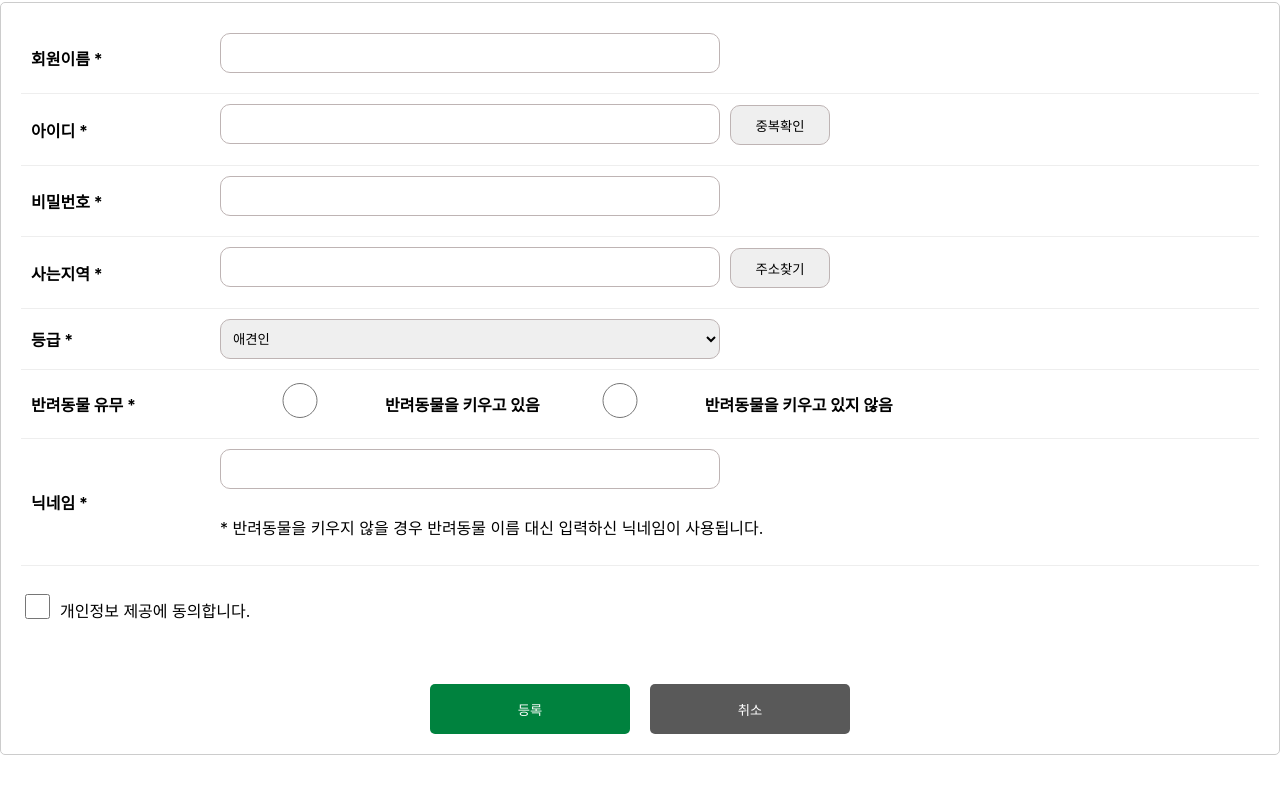
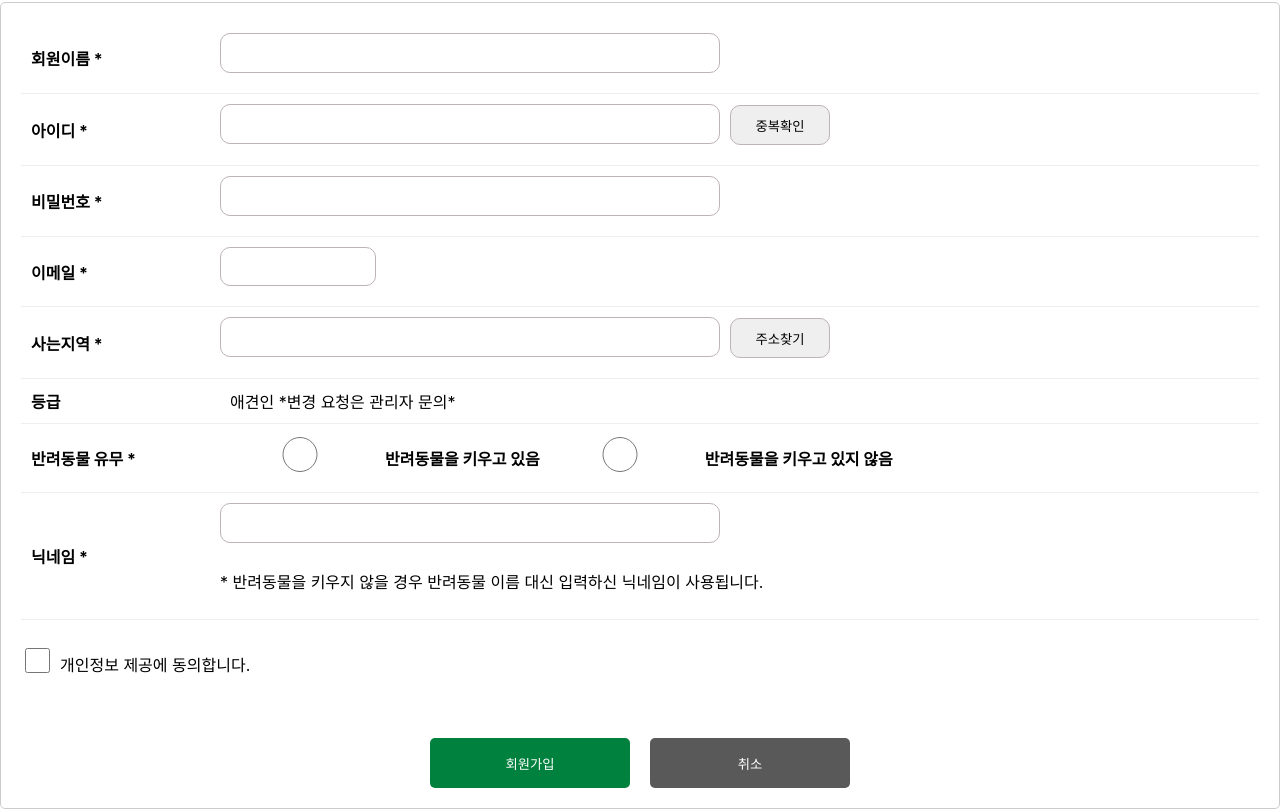
Before and after one commit to dolbosigae-project/frontend, a React (Create React App) app in the folder front-app/: page /member/register in a window 1280 px wide. Shown: the part 687-1496 px from the top of the page. Before the commit the page ends 1442 px from the top, so only its background shows below. Built offline with nearby package versions, Linux system fonts and the light colour scheme.

Commit message:
회원가입 2

```diff
--- a/front-app/src/components/MemberRegister.js
+++ b/front-app/src/components/MemberRegister.js
@@ -2,13 +2,18 @@ import React, { useRef, useState } from 'react';
 import SubTitleMemberRegister from "./SubTitleMemberRegister";
 import styles from '../css/memberRegister.module.css';
 import logo_small from '../img/logo_small.png';
-import { Link } from 'react-router-dom';
+import { Link, useNavigate } from 'react-router-dom';
 import axios from 'axios';
 
 export default function MemberRegister() {
   const [hasPet, setHasPet] = useState(false);
   const [address, setAddress] = useState('');
+  const [isIdDuplicate, setIsIdDuplicate] = useState(false);
+  const [isIdChecked, setIsIdChecked] = useState(false);
+  const [errorMessage, setErrorMessage] = useState('');
   const txtId = useRef();
+  const formRef = useRef();
+  const navigate = useNavigate();
 
   const handlePetChange = (e) => {
     setHasPet(e.target.value === 'yes');
@@ -29,10 +34,45 @@ export default function MemberRegister() {
         params: { idValue: idValue }
       });
       const isDuplicate = response.data > 0;
-      alert(isDuplicate ? "아이디가 중복됩니다." : "아이디를 사용할 수 있습니다.");
+      setIsIdDuplicate(isDuplicate);
+      setIsIdChecked(true);
+      setErrorMessage(isDuplicate ? "중복된 아이디입니다." : "아이디를 사용할 수 있습니다.");
     } catch (error) {
       console.error("중복 확인 에러 발생", error);
-      alert("회원정보 중복 조회 중 오류가 발생했습니다.");
+      setErrorMessage("회원정보 중복 조회 중 오류가 발생했습니다.");
+    }
+  };
+
+  const handleSubmit = async (e) => {
+    e.preventDefault();
+
+    if (!isIdChecked) {
+      alert("아이디 중복 확인 후 회원가입이 가능합니다.");
+      return;
+    }
+
+    if (isIdDuplicate) {
+      alert("중복된 아이디입니다.");
+      return;
+    }
+
+    const formData = new FormData(formRef.current);
+    const data = Object.fromEntries(formData.entries());
+
+    try {
+      const response = await axios.post('http://localhost:9999/member/register', data, {
+        headers: {
+          'Content-Type': 'application/json'
+        }
+      });
+
+      if (response.status === 200) {
+        alert('회원가입 성공');
+        navigate('/');
+      }
+    } catch (error) {
+      console.error('회원가입 에러 발생', error);
+      alert('회원가입 중 오류가 발생했습니다.');
     }
   };
 
@@ -46,7 +86,7 @@ export default function MemberRegister() {
         </div>
       </div>
       <div className={styles.form_container}>
-        <form>
+        <form ref={formRef} onSubmit={handleSubmit}>
           <table className={styles.form_table}>
             <tbody>
               <tr>
@@ -56,13 +96,18 @@ export default function MemberRegister() {
               <tr>
                 <td><label>아이디 *</label></td>
                 <td>
-                  <input type="text" name="id" ref={txtId} required />
+                  <input type="text" name="username" ref={txtId} required />
                   <button type="button" onClick={isDuplicate}>중복확인</button>
+                  {isIdChecked && <span>{errorMessage}</span>}
                 </td>
               </tr>
               <tr>
                 <td><label>비밀번호 *</label></td>
                 <td><input type="password" name="password" required /></td>
+              </tr>
+              <tr>
+                <td><label>이메일 *</label></td>
+                <td><input type="email" name="email" required /></td>
               </tr>
               <tr>
                 <td><label>사는지역 *</label></td>
@@ -72,13 +117,9 @@ export default function MemberRegister() {
                 </td>
               </tr>
               <tr>
-                <td><label>등급 *</label></td>
+                <td><label>등급</label></td>
                 <td>
-                  <select name="grade" required>
-                    <option value="애견인">애견인</option>
-                    <option value="관리자">관리자</option>
-                    <option value="관련기업">관련기업</option>
-                  </select>
+                  <span>애견인 *변경 요청은 관리자 문의*</span>
                 </td>
               </tr>
               <tr>
@@ -153,7 +194,7 @@ export default function MemberRegister() {
             <label htmlFor='check'>개인정보 제공에 동의합니다.</label>
           </div>
           <div className={styles.form_buttons}>
-            <button type="submit">등록</button>
+            <button type="submit">회원가입</button>
             <Link to="/">
               <button type="button">취소</button>
             </Link>
--- a/front-app/src/css/memberRegister.module.css
+++ b/front-app/src/css/memberRegister.module.css
@@ -89,6 +89,10 @@
   margin-right: 10px;
 }
 
+.form_table span{
+  padding-left: 10px;
+}
+
 .form_table div {
   display: flex;
   align-items: center;
```
